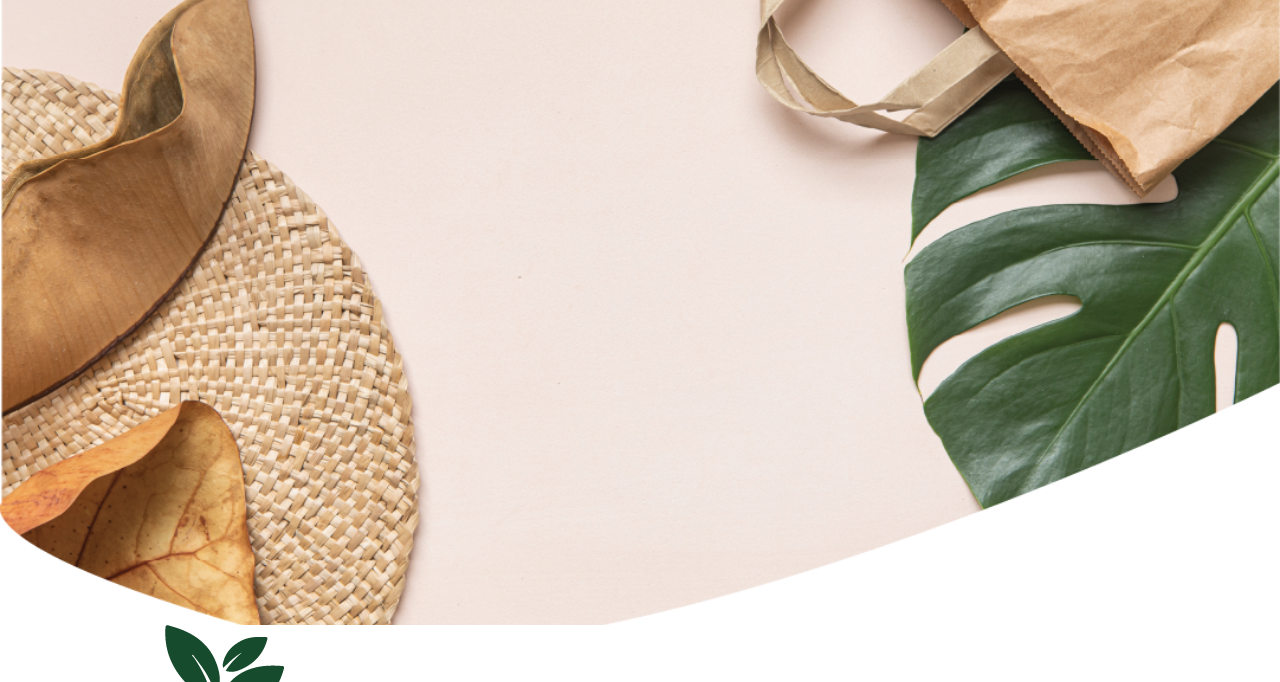
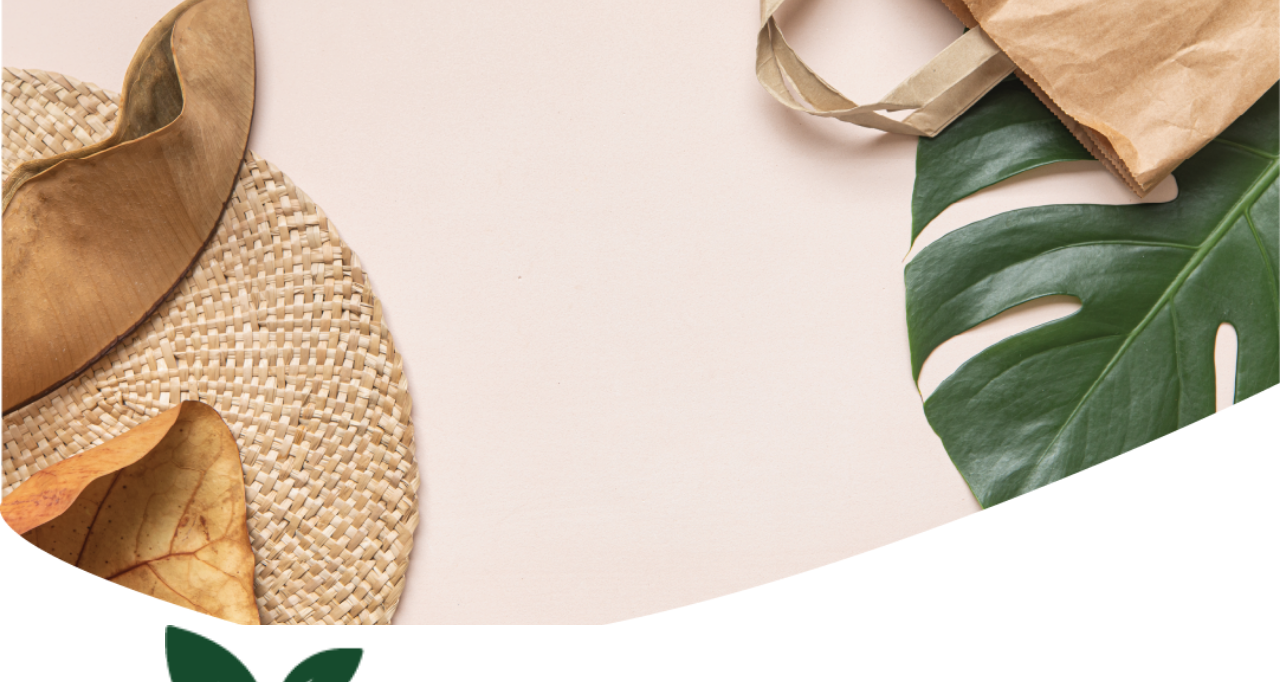
Before and after one commit to graciabanegas/mygarden, a plain HTML site: page index.html in a window 1280 px wide. Shown: the part 60-742 px from the top of the page. Drawn offline with Linux system fonts and the light colour scheme.

Commit message:
tercer try

```diff
--- a/index.html
+++ b/index.html
@@ -325,9 +325,9 @@
 			  <div class="view">
 				<div class="page login-screen-page">
 				  <!-- page-content has additional login-screen content -->
-				<img src="img/login.png" alt="">
+				<img src="img/login.png"  class="img-fluid" alt="">
 				  <div class="page-content login-screen-content">
-					<img src="img/leaves.png" class="img-fluid position-left" alt="">
+					<img src="img/leaves.png" class="img-fluid position-left" width="18%" alt="">
 					<div class="login-screen-title">Welcome back!</div>
 					 <h3 class="text-align-center margin-text">Log in to your account</h3>
 					<!-- Login form -->
```
